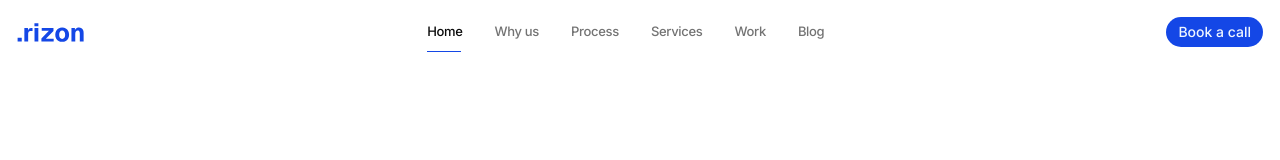
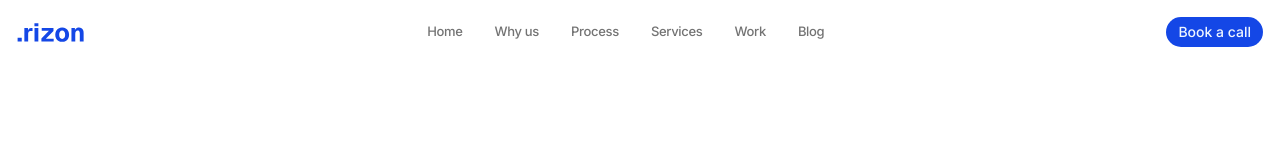
Before and after one commit to rizon-agency/rizon, a Next.js app: page / in a window 1280 px wide. Shown: the top 160 px of the page. Built offline with nearby package versions, Linux system fonts and the light colour scheme.

Commit message:
refactor(nav): remove active link tracking, scroll-spy, and hairline

```diff
--- a/src/app/navigation.tsx
+++ b/src/app/navigation.tsx
@@ -1,6 +1,6 @@
 "use client";
 
-import { useCallback, useEffect, useLayoutEffect, useRef, useState } from "react";
+import { useCallback, useEffect, useState } from "react";
 import Link from "next/link";
 import { usePathname } from "next/navigation";
 import { Button } from "@/components/ui/button";
@@ -16,17 +16,9 @@ const links = [
   { name: "Blog", href: "/blog", id: "blog", isPage: true },
 ];
 
-const sectionLinks = links.filter((l) => !l.isPage);
-
 export const Navigation = () => {
   const pathname = usePathname();
   const [scrolled, setScrolled] = useState(false);
-  const [activeId, setActiveId] = useState("home");
-  const [hoverId, setHoverId] = useState<string | null>(null);
-
-  const navRef = useRef<HTMLElement>(null);
-  const itemRefs = useRef<Record<string, HTMLAnchorElement | null>>({});
-  const [line, setLine] = useState({ left: 0, width: 0, ready: false });
 
   useEffect(() => {
     const onScroll = () => setScrolled(window.scrollY > 24);
@@ -35,62 +27,16 @@ export const Navigation = () => {
     return () => window.removeEventListener("scroll", onScroll);
   }, []);
 
-  useEffect(() => {
-    const sections = sectionLinks
-      .map((l) => document.getElementById(l.id))
-      .filter((el): el is HTMLElement => el !== null);
-    if (sections.length === 0) return;
-
-    const observer = new IntersectionObserver(
-      (entries) => {
-        const visible = entries
-          .filter((e) => e.isIntersecting)
-          .sort((a, b) => b.intersectionRatio - a.intersectionRatio);
-        if (visible[0]) setActiveId(visible[0].target.id);
-      },
-      { rootMargin: "-45% 0px -45% 0px", threshold: [0, 0.25, 0.5, 1] },
-    );
-    sections.forEach((s) => observer.observe(s));
-    return () => observer.disconnect();
-  }, []);
-
   const handleAnchorClick = useCallback(
     (e: React.MouseEvent<HTMLAnchorElement>, id: string) => {
       if (pathname === "/") {
         e.preventDefault();
-        const target = document.getElementById(id);
-        if (target) {
-          target.scrollIntoView({ behavior: "smooth" });
-          window.history.replaceState(null, "", `/#${id}`);
-        }
+        document.getElementById(id)?.scrollIntoView({ behavior: "smooth" });
+        window.history.replaceState(null, "", `/#${id}`);
       }
     },
     [pathname],
   );
-
-  const isActive = (link: (typeof links)[0]) =>
-    link.isPage ? pathname.startsWith(link.href) : activeId === link.id;
-
-  const targetId = hoverId ?? (pathname.startsWith("/blog") ? "blog" : activeId);
-
-  const measure = () => {
-    const el = itemRefs.current[targetId];
-    const nav = navRef.current;
-    if (!el || !nav) {
-      setLine((l) => ({ ...l, ready: false }));
-      return;
-    }
-    const navBox = nav.getBoundingClientRect();
-    const box = el.getBoundingClientRect();
-    setLine({ left: box.left - navBox.left, width: box.width, ready: true });
-  };
-
-  useLayoutEffect(measure, [targetId]);
-  useEffect(() => {
-    window.addEventListener("resize", measure);
-    return () => window.removeEventListener("resize", measure);
-    // eslint-disable-next-line react-hooks/exhaustive-deps
-  }, [targetId]);
 
   return (
     <header
@@ -109,35 +55,17 @@ export const Navigation = () => {
           <LogoWithText size={70} />
         </Link>
 
-        <nav
-          ref={navRef}
-          className="relative hidden items-center md:flex"
-          aria-label="Primary"
-          onMouseLeave={() => setHoverId(null)}
-        >
+        <nav className="hidden items-center md:flex" aria-label="Primary">
           {links.map((link) => (
             <Link
               key={link.id}
               href={link.href}
-              ref={(el) => { itemRefs.current[link.id] = el; }}
               onClick={link.isPage ? undefined : (e) => handleAnchorClick(e, link.id)}
-              onMouseEnter={() => setHoverId(link.id)}
-              aria-current={isActive(link) ? "page" : undefined}
-              className={`px-4 py-2 text-[13px] font-medium tracking-tight transition-colors duration-200 focus-visible:outline-none focus-visible:text-foreground ${
-                isActive(link) ? "text-foreground" : "text-muted-foreground hover:text-foreground"
-              }`}
+              className="px-4 py-2 text-[13px] font-medium tracking-tight text-muted-foreground transition-colors duration-200 hover:text-foreground focus-visible:outline-none focus-visible:text-foreground"
             >
               {link.name}
             </Link>
           ))}
-
-          <span
-            aria-hidden
-            className={`absolute -bottom-0.5 h-px bg-primary transition-all duration-300 ease-[cubic-bezier(0.65,0,0.35,1)] ${
-              line.ready ? "opacity-100" : "opacity-0"
-            }`}
-            style={{ left: line.left + 16, width: Math.max(line.width - 32, 0) }}
-          />
         </nav>
 
         <div className="hidden md:block">
```
